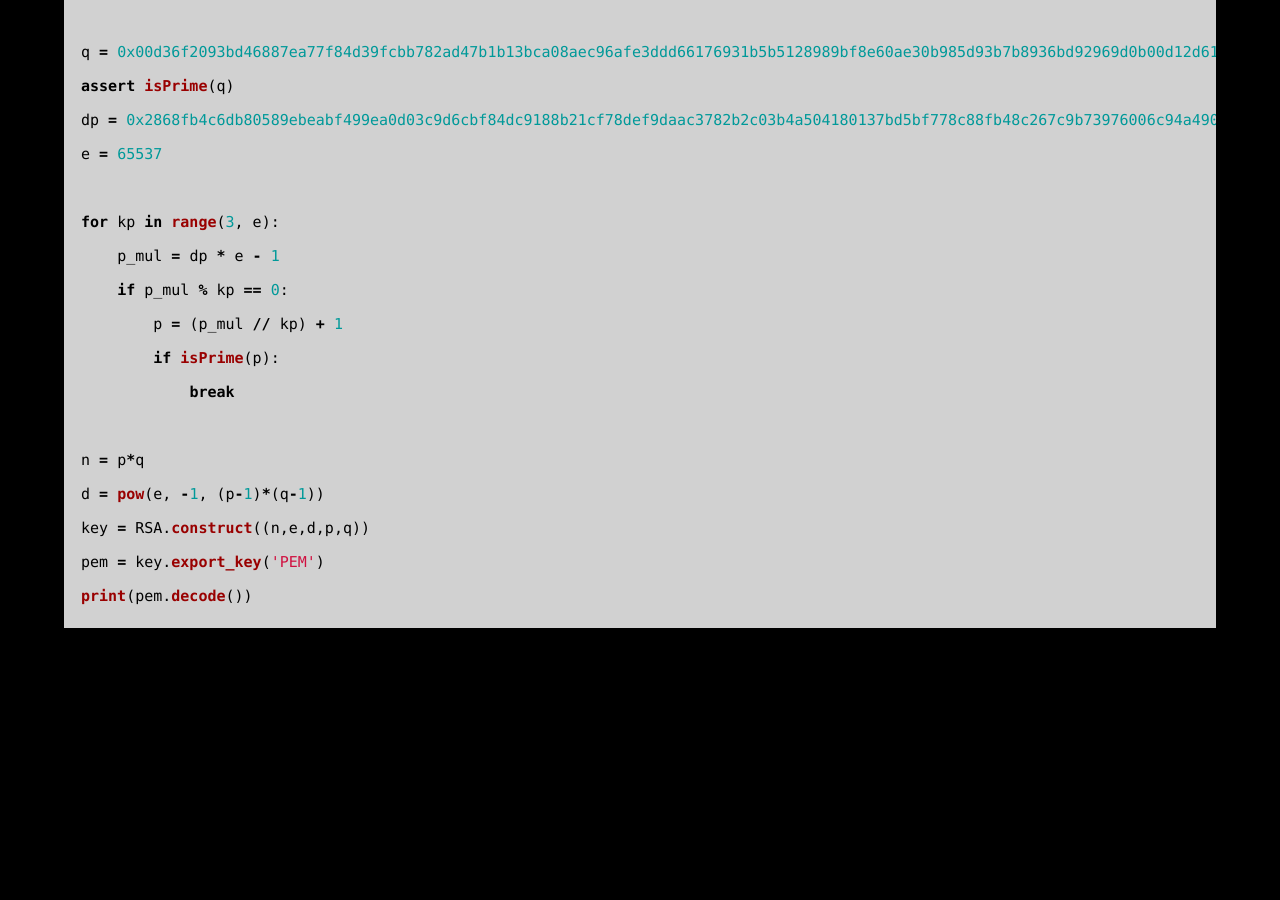
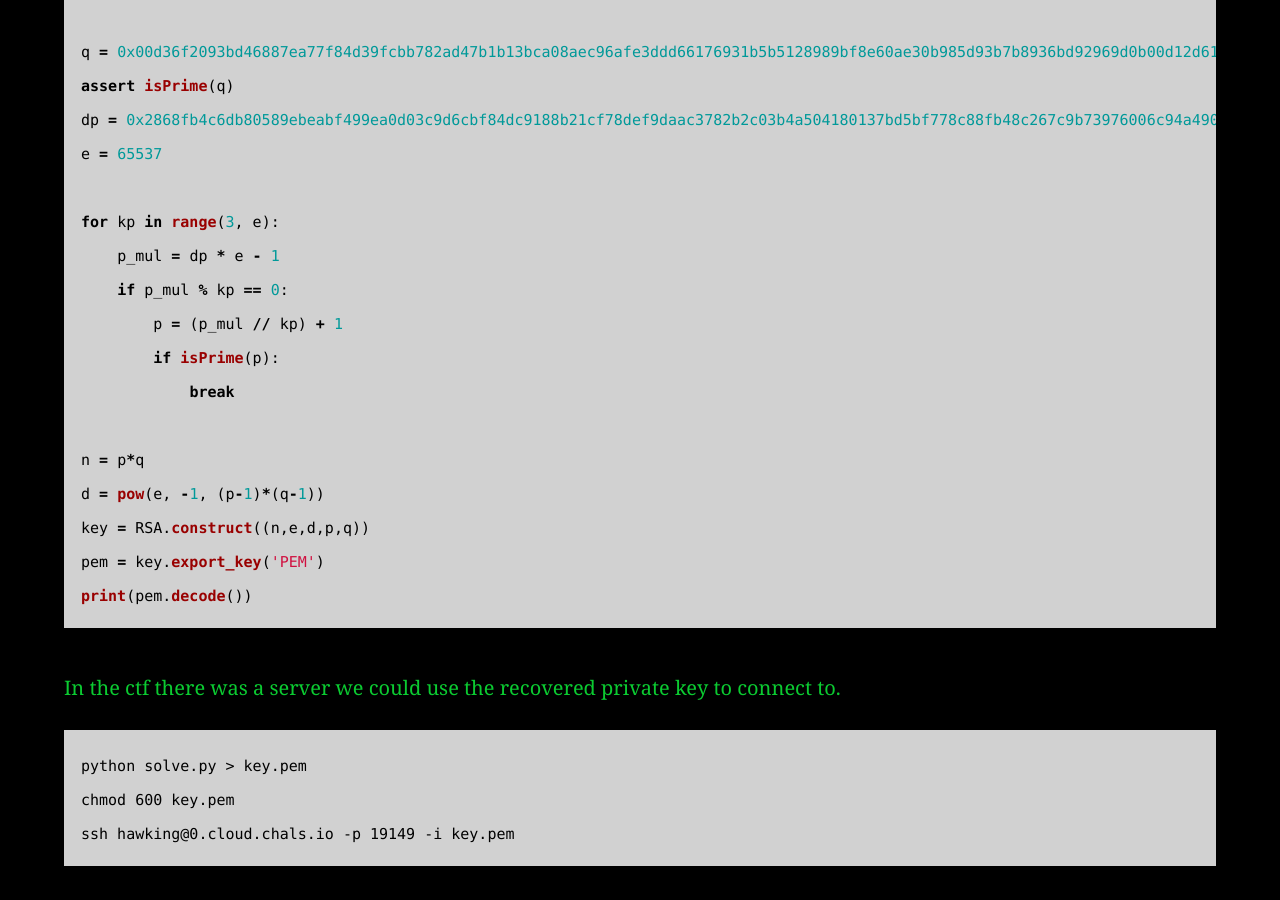
Before and after one commit to AC01010/Connor-McCartney.github.io, a Jekyll site: the page built from _posts/2013-01-05-spaceheros2022.md, in a window 1280 px wide and 900 px high, scrolled down 2296 px. Built offline with Jekyll 4.4.1, drawn with Linux system fonts in a browser that asks for light colours; before the commit the page ends 2958 px from its top, so only the background shows below that.

Commit message:
Update 2013-01-05-spaceheros2022.md

````diff
--- a/_posts/2013-01-05-spaceheros2022.md
+++ b/_posts/2013-01-05-spaceheros2022.md
@@ -90,3 +90,11 @@ key = RSA.construct((n,e,d,p,q))
 pem = key.export_key('PEM')
 print(pem.decode())
 ```
+
+In the ctf there was a server we could use the recovered private key to connect to. <br>
+
+```
+python solve.py > key.pem
+chmod 600 key.pem
+ssh hawking@0.cloud.chals.io -p 19149 -i key.pem
+```
````
